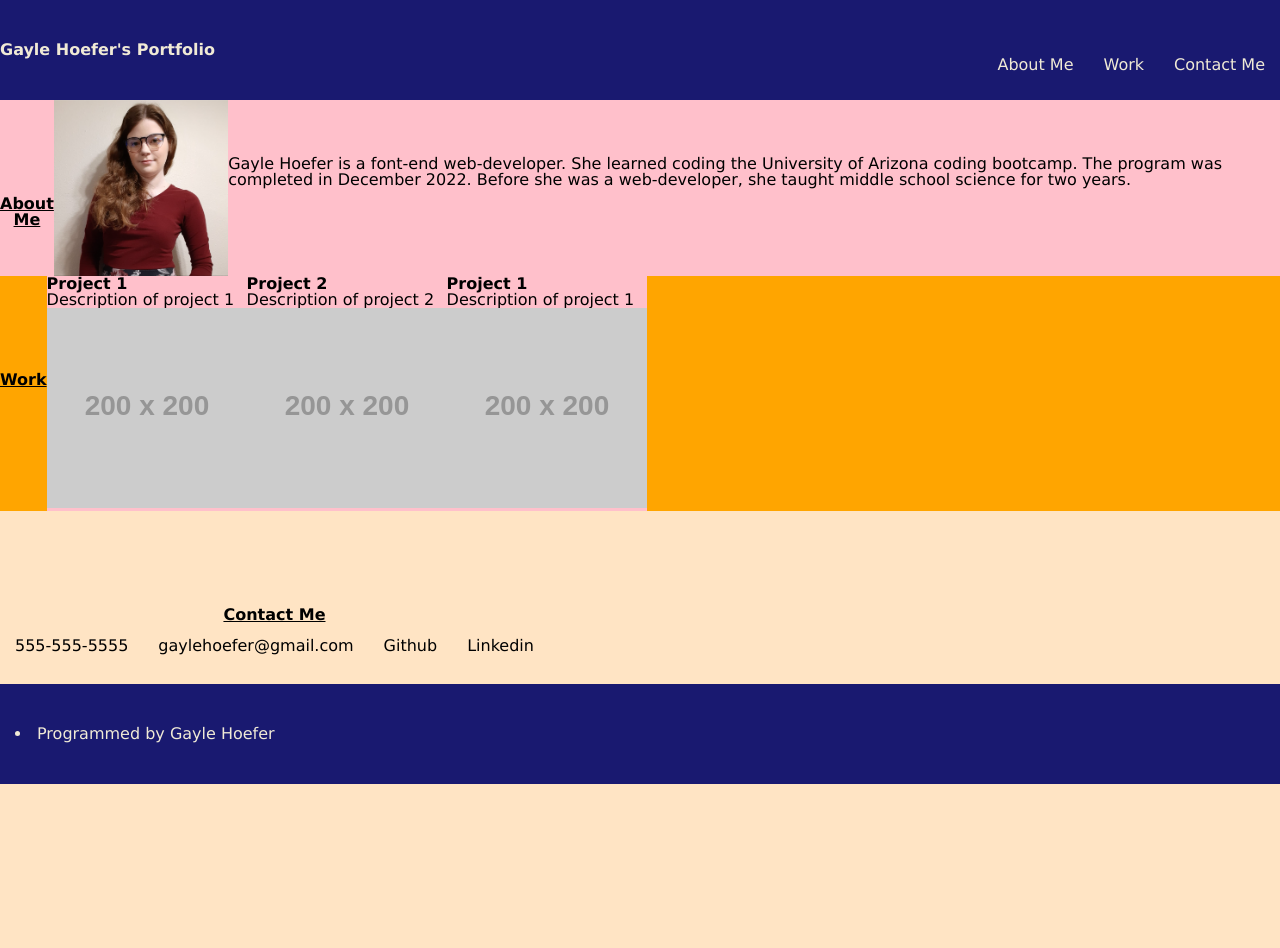
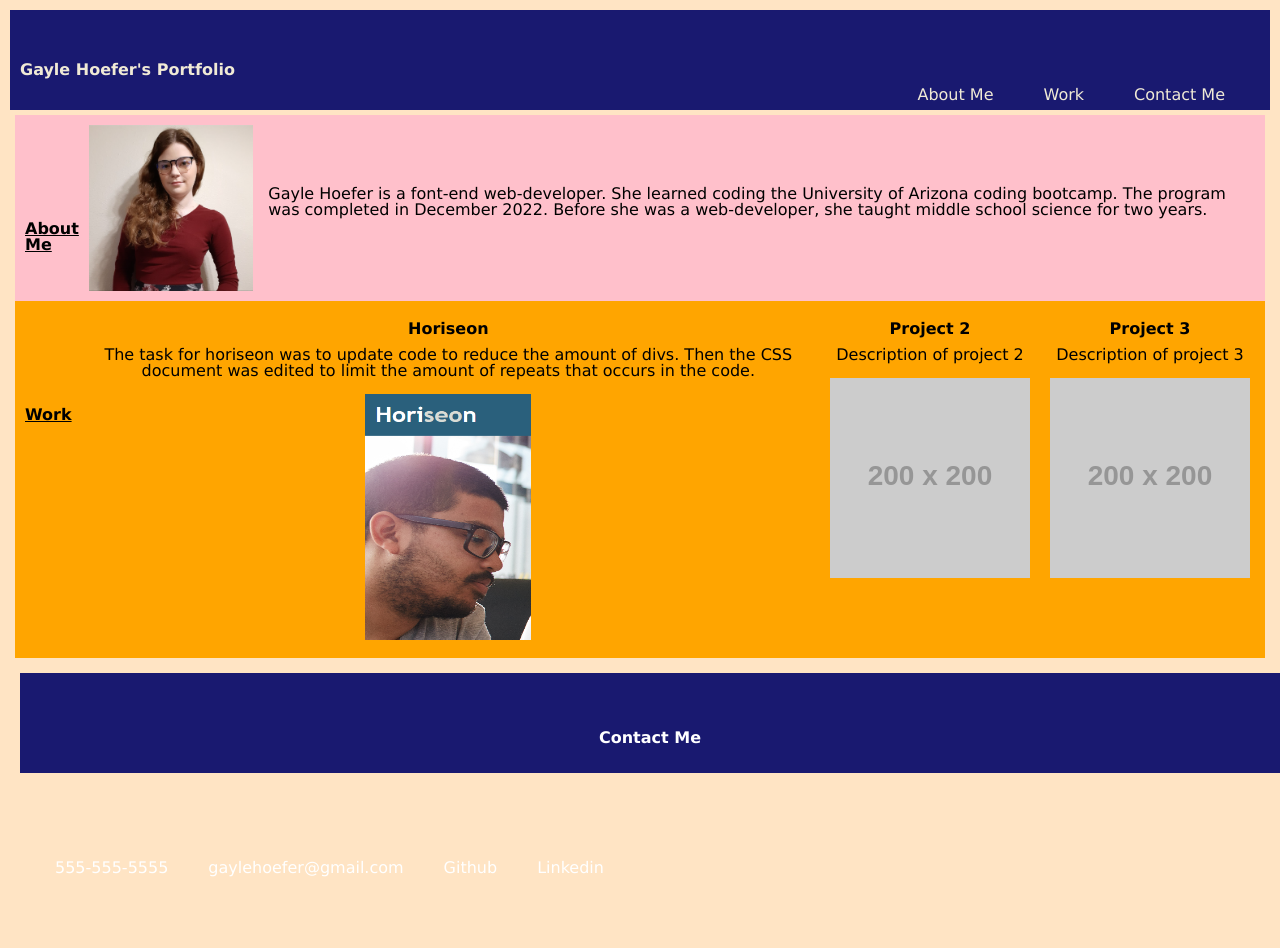
Before and after one commit to hoeferg/portfolio, a plain HTML site: page index.HTML in a window 1280 px wide. Before the commit the page ends 800 px from the top, so only its background shows below. Drawn offline with Linux system fonts and the light colour scheme; placeholder pictures from the web are drawn by us.

Commit message:
formatting was edited. No formating looks correct.

```diff
--- a/assets/css/style.css
+++ b/assets/css/style.css
@@ -1,12 +1,14 @@
 * {
     box-sizing: border-box;
-    padding: 0;
+    padding: 5px;
     margin: 0;
     font-family: "Lucida Sans Unicode", "Lucida Grande", sans-serif;
     /* TO DO: Add styling componates to entire document */
 }
 body {
     background-color: bisque;
+    flex-grow: 2;
+
 }
 
 header,
@@ -29,7 +31,8 @@ nav {
     display: flex;
     background-color: #191970;
     color: #f0ead6;
-    flex-direction: row
+    flex-direction: row;
+    text-align:
 }
 
 ul {
@@ -47,7 +50,7 @@ main {
 
 h2{
     font-weight: bolder;
-    text-align: center;
+    text-align: left;
     text-decoration: underline;
     margin-top: 6em;
 }
@@ -59,7 +62,6 @@ h3{
 #about-me {
     display: flex;
     text-align: center;
-
 }
 
 #about-me p {
@@ -67,7 +69,7 @@ h3{
     margin-top:3.5em;
 }
 
-#portfolio-picture {
+#portfolio-photo {
     width: 11em;
     height: 11em;
 }
@@ -75,16 +77,22 @@ h3{
 #work {
     background-color:orange;
     display: flex;
+    text-align: center;
 
 }
-.project-1 {
-    flex-direction: colum
+.project-1 p {
+    text-align: left;
+    margin-top:3.5em;
 }
 
-#contact-me{
-    display: flex
+.other-projects {
+    flex-direction: row;
 }
 
+#horiseon-photo {
+    width: 11em;
+    height: 16em;
+}
 
 .content-child {
     background-color: pink
@@ -93,11 +101,15 @@ h3{
 }
 
 @media screen and (max-width: 992px) {
-    .content-child {
-      width: 50%;
+    .content-child
+    {width: 50%;}
+}
+
+footer {
+    text-align: center;
+    display: flex;
+    margin: 10px;
+    color: white;
+    background-color: 191970;
+    display: block;
     }
-    color:blue;
-footer {
-
-    /* TO DO: Add styling for the footer. This is your contact info */
-}
--- a/index.HTML
+++ b/index.HTML
@@ -31,27 +31,30 @@
     <main>
         <section id="about-me" class="content-child">
             <h2> About Me</h2>
-                <img id="portfolio-picture" src="assets/images/portfolio-picture.png" alt="Picture of Gayle Hoefer">
+                <img id="portfolio-photo" src="assets/images/portfolio-picture.png" alt="Picture of Gayle Hoefer">
                     <div>
                         <p>Gayle Hoefer is a font-end web-developer. She learned coding the University of Arizona coding bootcamp. The program was completed in December 2022. Before she was a web-developer, she taught middle school science for two years. </p>
                     </div>
         </section>
 
         <!-- Do not reorganize the sections -->
-        <section id="work">
+        <section id="work" class="content-child">
             <h2>Work</h2>
-
-                <section class="content-child" id="project-1">
+                <section id="project-1">
                         <div>
-                            <h3>Project 1</h3>
-                            <p>Description of project 1</p>
+                            <h3>Horiseon</h3>
+                                <p>The task for horiseon was to update code to reduce the amount of divs. Then the CSS document was edited to limit the amount of repeats that occurs in the code.</p>
                         </div>
-                    <img src="https://via.placeholder.com/200" alt="placeholder">
+                    <a href="assets/images/Horiseon.png">
+                        <img id="horiseon-photo"
+                        src="assets/images/Horiseon.png"
+                        alt="picture of Horiseon logo with a persons face." >
+                    </a>
                 </section>
                     <!-- Make picture bigger -->
 
 
-                <section class="content-child">
+                <section class="other-projects">
                         <div>
                             <h3>Project 2</h3>
                             <p>Description of project 2</p>
@@ -59,32 +62,27 @@
                     <img src="https://via.placeholder.com/200" alt="placeholder">
                 </section>
 
-                <section class="content-child">
+                <section class="other-projects">
                         <div>
-                            <h3>Project 1</h3>
-                            <p>Description of project 1</p>
+                            <h3>Project 3</h3>
+                            <p>Description of project 3</p>
                         </div>
                     <img src="https://via.placeholder.com/200" alt="placeholder">
                 </section>
         </section>
-
-    <section id="contact-me">
-        <div>
-            <h2>Contact Me</h3>
-                <ul>
-                    <li>555-555-5555</li>
-                    <li>gaylehoefer@gmail.com</li>
-                    <li>Github</li>
-                    <li>Linkedin</li>
-                </ul>
-        </div>
-    </section>
 </section>
 
     </main>
         <footer>
-            <li>Programmed by Gayle Hoefer</li>
-            </section>
+                <div>
+                    <h3>Contact Me</h3>
+                        <ul>
+                            <li>555-555-5555</li>
+                            <li>gaylehoefer@gmail.com</li>
+                            <li>Github</li>
+                            <li>Linkedin</li>
+                        </ul>
+                </div>
         </footer>
     </body>
 </html>
```
Also changed, not shown: assets/images/Horiseon.png (added).
